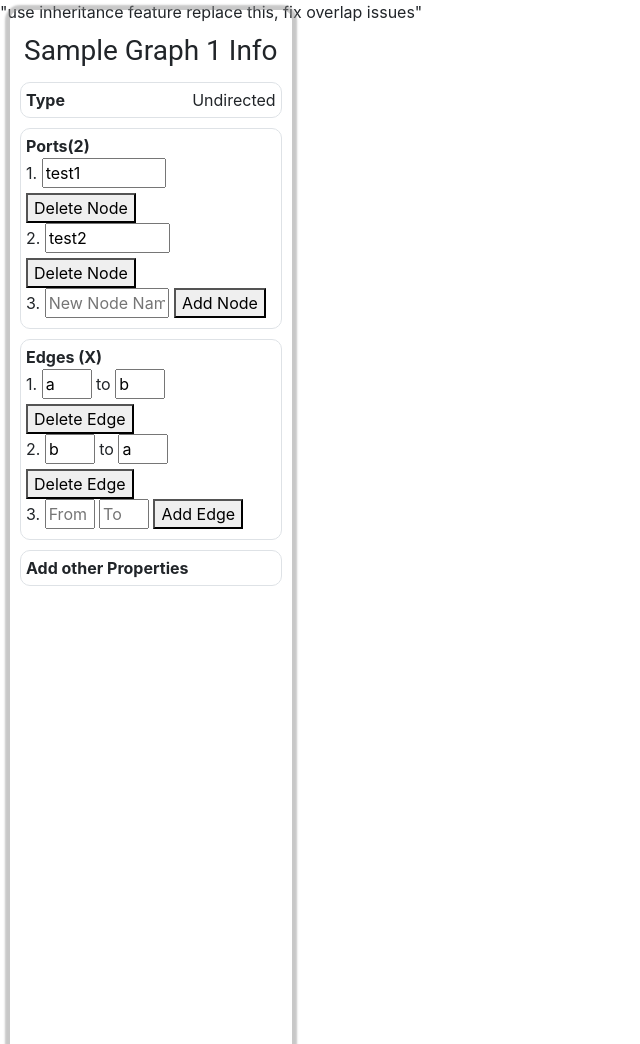
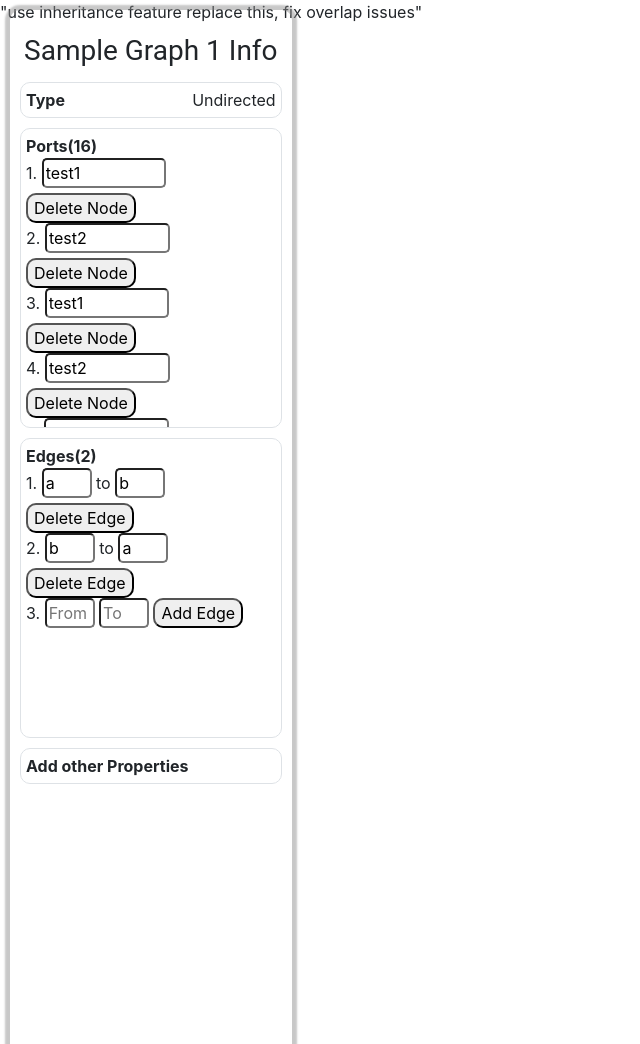
Before and after one commit to danielgiampaolo/CIS4930_Python, a Django app: page / in a window 1280 px wide. Shown: the top 1044 px of the page, without its empty margins (0-640 px from the left). Run offline with Django 3.2, Linux system fonts and the light colour scheme; some libraries are stand-ins or nearby versions.

Commit message:
Small Update to Style and Edges Section

```diff
--- a/src/graph/views.py
+++ b/src/graph/views.py
@@ -9,7 +9,7 @@ def index(request):
 
     graph_data = {
         "bottom": "text",
-        "nodes": ["test1", "test2"],
+        "nodes": ["test1", "test2","test1", "test2","test1", "test2","test1", "test2","test1", "test2","test1", "test2","test1", "test2","test1", "test2"],
         "edges": [["a", "b"], ["b" , "a"]],
         "type": "Undirected",
     }
--- a/src/templates/sidebar_base.html
+++ b/src/templates/sidebar_base.html
@@ -9,10 +9,10 @@
         </span>
     </div>
 
-    <div class="property">
+    <div class="property" style="overflow: auto; height: 300px">
         <div>
-            {% block Ports%}
-            {%endblock%}
+            {% block Ports %}
+            {% endblock %}
             <!--
             <span style="font-weight: bold; float: left; width: 50%">Ports (X)</span>
 			<div class="dropdown">
@@ -31,9 +31,10 @@
 
     </div>
 
-    <div class="property">
+    <div class="property" style="overflow: auto; height: 300px">
         <div>
-            <span style="font-weight: bold">Edges (X)</span>
+            {% block Edges %}
+            {% endblock %}
         </div>
         {% block edge_list %}
         {% endblock %}
--- a/src/templates/sidebar_context.html
+++ b/src/templates/sidebar_context.html
@@ -11,39 +11,43 @@
 <span style="font-weight: bold">Ports({{ nodes|length }})</span>
 {% endblock %}
 
+{% block Edges %}
+<span style="font-weight: bold">Edges({{ edges|length }})</span>
+{% endblock %}
+
 {% block node_list %}
+
 {% for node in nodes %}
 
 <label > {{forloop.counter}}.</label>
-<input style=" width:50%" value="{{ node }}"/>
-<button type="button">Delete Node</button>
+<input style=" width:50%; border-radius: 5px" value="{{ node }}"/>
+<button style="border-radius: 10px" type="button">Delete Node</button>
 <br/>
 
 {% endfor %}
 
 <label>{{ nodes|length|add:1 }}.</label>
-<input style=" width:50%" placeholder="New Node Name"/>
-<button type="button">Add Node</button>
+<input style=" width:50%; border-radius: 5px" placeholder="New Node Name"/>
+<button style="border-radius: 10px" type="button">Add Node</button>
 <br />
-
 {% endblock %}
 
 {% block edge_list %}
 {% for edge in edges %}
 <label > {{forloop.counter}}.</label>
 
-<input style=" width:20%" value="{{ edge.0 }}"/>
+<input style=" width:20%; border-radius: 5px" value="{{ edge.0 }}"/>
 <label>to</label>
-<input style=" width:20%" value="{{ edge.1 }}"/>
-<button type="button">Delete Edge</button>
+<input style=" width:20%; border-radius: 5px;" value="{{ edge.1 }}"/>
+<button style="border-radius: 10px" type="button">Delete Edge</button>
 <br />
 
 {% endfor %}
 
 <label>{{ edges|length|add:1 }}.</label>
-<input style=" width:20%" placeholder="From"/>
-<input style=" width:20%" placeholder="To"/>
-<button type="button">Add Edge</button>
+<input style=" width:20%; border-radius: 5px" placeholder="From"/>
+<input style=" width:20%; border-radius: 5px" placeholder="To"/>
+<button type="button" style="border-radius: 10px">Add Edge</button>
 <br />
 
 {% endblock %}
```
